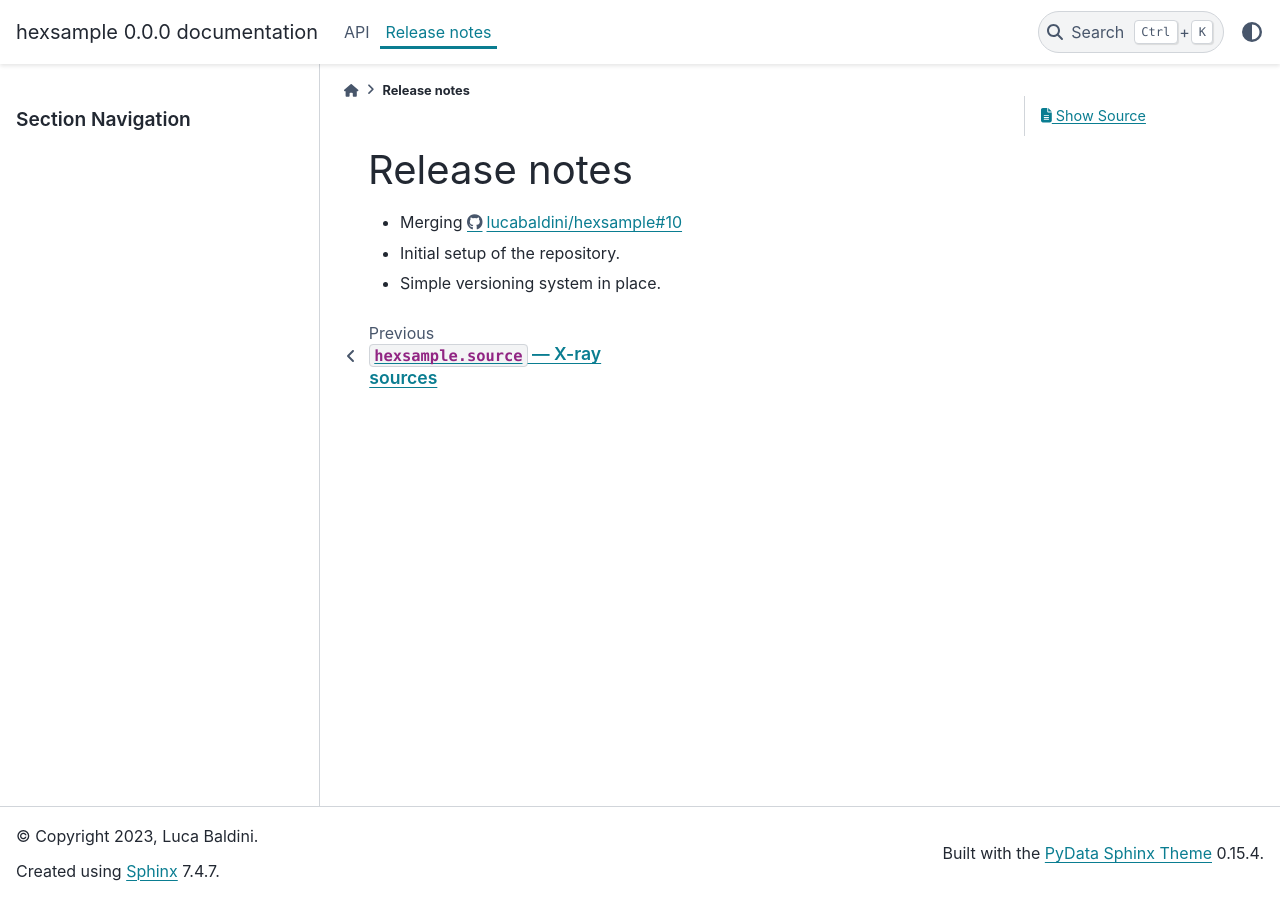
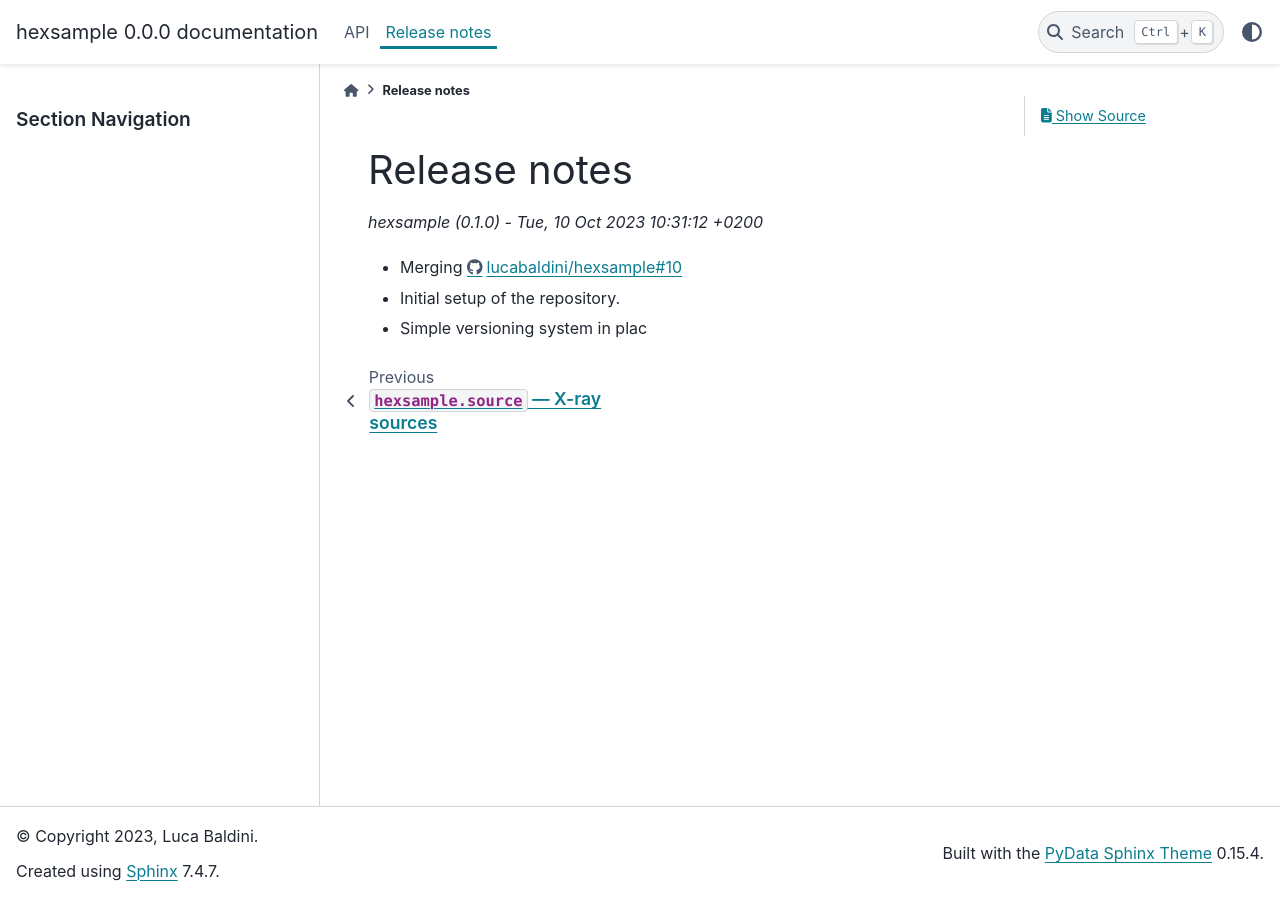
Before and after one commit to lucabaldini/hexsample, a Sphinx documentation site: the page built from docs/release.rst, in a window 1280 px wide. Built offline with Sphinx 7.4.7 and the PyData theme 0.15.4, drawn with Linux system fonts in a browser that asks for light colours; pages that are not in the unit, such as notebooks, are missing from menus.

Commit message:
Prepare for tag 0.1.0.

```diff
--- a/docs/release.rst
+++ b/docs/release.rst
@@ -3,6 +3,9 @@
 Release notes
 =============
 
+
+*hexsample (0.1.0) - Tue, 10 Oct 2023 10:31:12 +0200*
+
 * Merging https://github.com/lucabaldini/hexsample/pull/10
 * Initial setup of the repository.
-* Simple versioning system in place.
+* Simple versioning system in plac
--- a/hexsample/_version.py
+++ b/hexsample/_version.py
@@ -1,2 +1,2 @@
-__version__ = '0.0.0'
-__tagdate__ = 'Tue, 10 Oct 2023 07:26:19 +0200'
+__version__ = '0.1.0'
+__tagdate__ = 'Tue, 10 Oct 2023 10:31:12 +0200'
```
